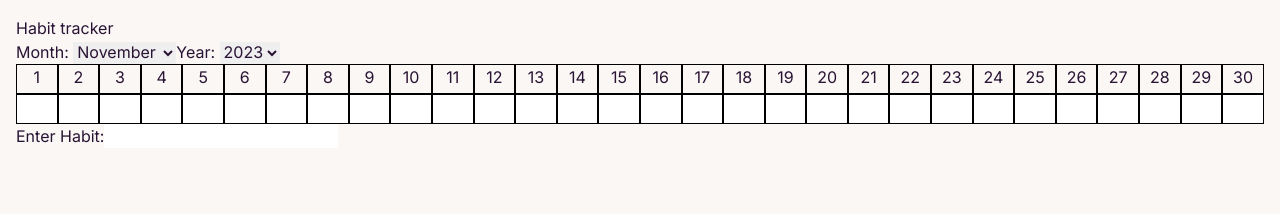
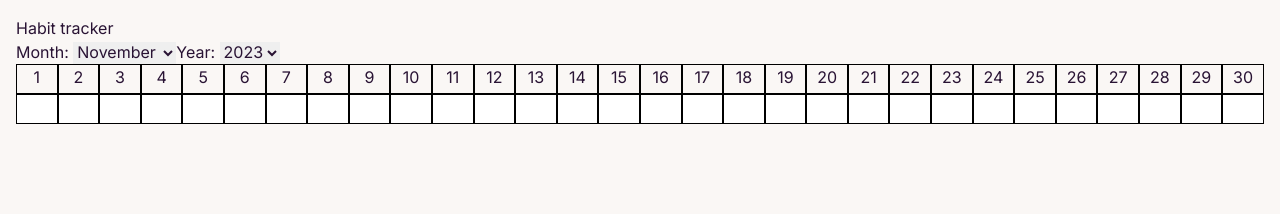
Before and after one commit to baradev/my-habit-tracker, a Next.js app: page / in a window 1280 px wide. Shown: the top 214 px of the page. Built offline with nearby package versions, Linux system fonts and the light colour scheme.

Commit message:
working tracker

```diff
--- a/app/HabitTracker.tsx
+++ b/app/HabitTracker.tsx
@@ -1,22 +1,13 @@
 "use client";
-
-import React, { useState, useEffect } from "react";
+import React, { useState } from "react";
 
 const HabitTracker = () => {
   const [selectedMonth, setSelectedMonth] = useState(new Date().getMonth() + 1); // Current month
   const [selectedYear, setSelectedYear] = useState(new Date().getFullYear()); // Current year
 
-  useEffect(() => {
-    const daysInMonth = new Date(selectedYear, selectedMonth, 0).getDate();
-    const initialHabitData = Array.from({ length: daysInMonth }, () => false);
-    setDoneHabitData(initialHabitData);
-    setFailedHabitData(initialHabitData);
-  }, [selectedMonth, selectedYear]);
-
   const daysInMonth = new Date(selectedYear, selectedMonth, 0).getDate();
-
-  const [doneHabitData, setDoneHabitData] = useState([]);
-  const [failedHabitData, setFailedHabitData] = useState([]);
+  const initialHabitData = Array.from({ length: daysInMonth }, () => false);
+  const [doneHabitData, setDoneHabitData] = useState(initialHabitData);
 
   const toggleDay = (dayIndex: number) => {
     const updatedDoneHabitData = [...doneHabitData];
@@ -90,12 +81,6 @@ const HabitTracker = () => {
             ></div>
           ))}
         </div>
-        <div style={{ display: "flex" }}>
-          <div>
-            <label htmlFor="textInput">Enter Habit:</label>
-            <input type="text" id="textInput" name="textInput"></input>
-          </div>
-        </div>
       </div>
     </div>
   );
```
